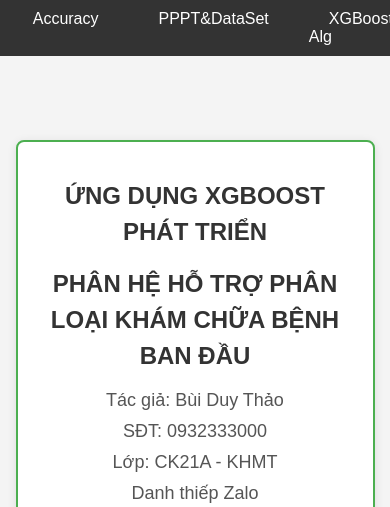
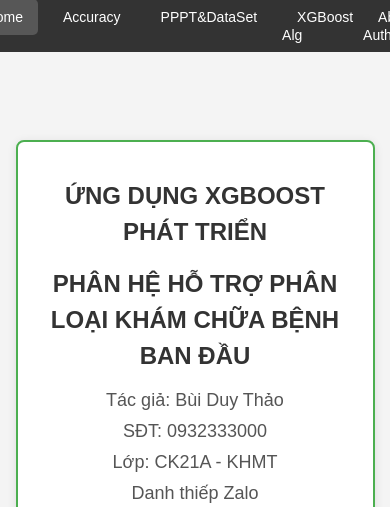
Before and after one commit to luongminh998pro/WebAppPhongKham, a Flask app: page /about in a window 390 px wide. Shown: the top 507 px of the page. Run offline with Flask 3, Linux system fonts and the light colour scheme; grey boxes are pictures that could not be loaded.

Commit message:
webPhongKham

```diff
--- a/static/css/styles.css
+++ b/static/css/styles.css
@@ -149,8 +149,6 @@ h3 {
     color: #666;
 }
 
-
-
 .container {
     background-color: white;
     padding: 20px;
@@ -160,3 +158,19 @@ h3 {
     max-width: 600px; /* Điều chỉnh kích thước container lớn hơn */
     margin-bottom: 20px; /* Thêm khoảng cách giữa container và footer */
 }
+
+/* Media query cho điện thoại di động */
+@media screen and (max-width: 768px) {
+    nav ul {
+        gap: 10px; /* Giảm khoảng cách giữa các mục */
+    }
+
+    nav ul li a {
+        padding: 10px 15px; /* Giảm kích thước padding */
+        font-size: 14px; /* Giảm kích thước chữ */
+    }
+
+    nav {
+        padding: 8px 0; /* Giảm padding của thanh nav */
+    }
+}
--- a/templates/about.html
+++ b/templates/about.html
@@ -85,6 +85,22 @@
             height: auto; /* Tự động điều chỉnh chiều cao */
             margin-top: 10px; /* Khoảng cách phía trên */
         }
+
+        /* Media query cho điện thoại di động */
+        @media screen and (max-width: 768px) {
+            nav ul {
+                gap: 10px; /* Giảm khoảng cách giữa các mục */
+            }
+
+            nav ul li a {
+                padding: 10px 15px; /* Giảm kích thước padding */
+                font-size: 14px; /* Giảm kích thước chữ */
+            }
+
+            nav {
+                padding: 8px 0; /* Giảm padding của thanh nav */
+            }
+        }
     </style>
 </head>
 <body>
```
Also changed, not shown: templates/accuracy.html (+16 -0 lines), templates/dataset.html (+16 -0 lines), templates/xgboost.html (+16 -0 lines).
